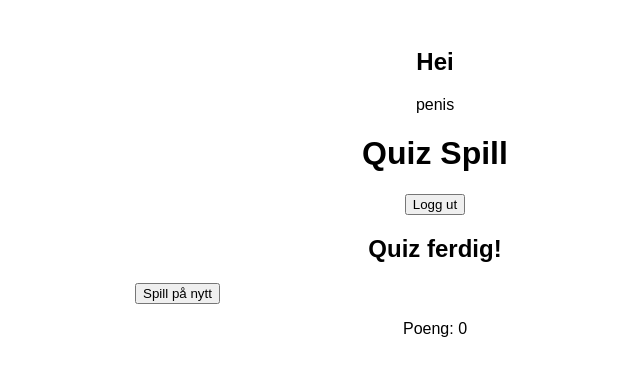
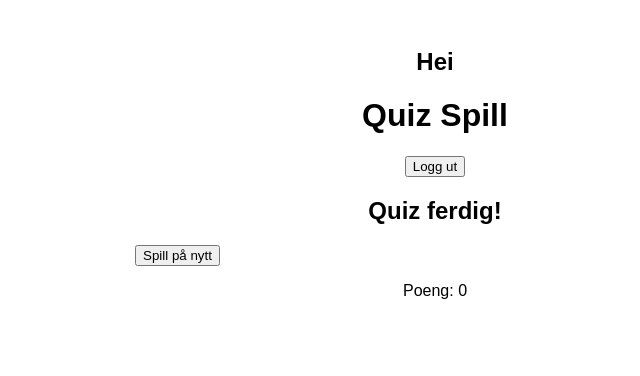
Before and after one commit to SmiFod/slap, a Flask app: page /restart_quiz in a window 1280 px wide. Shown: the top 376 px of the page, without its empty margins (205-845 px from the left). Run offline with Flask 3, Linux system fonts and the light colour scheme; data that the repository does not hold is empty.

Commit message:
Update quiz.html

```diff
--- a/templates/quiz.html
+++ b/templates/quiz.html
@@ -18,7 +18,6 @@
 <body>
     <div class="container">
         <h2>Hei {{username}}</h2>
-        <p>penis</p>
         <h1>Quiz Spill</h1>
         <form action="/logout" method="get">
             <button type="submit">Logg ut</button>
```
